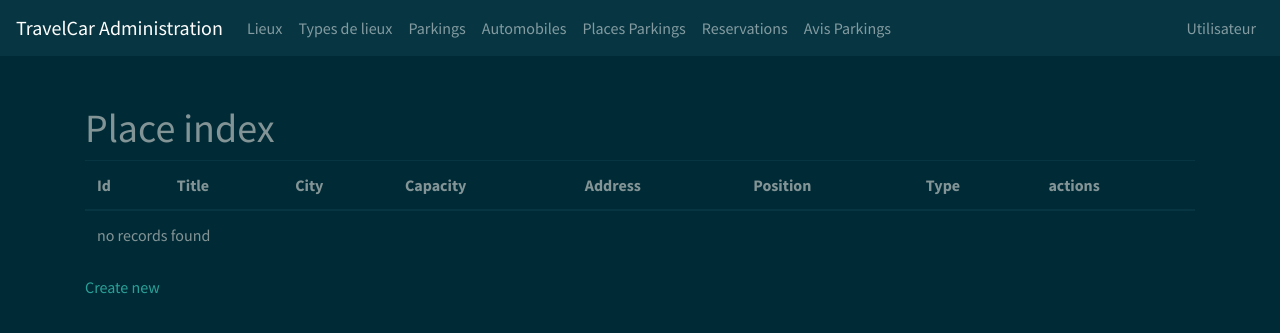
After one commit to swve/travelcar, a Symfony app: template templates/place/index.html.twig in a window 1280 px wide. The commit adds this page. Shown: the top 333 px of the page. Run offline with Twig, Linux system fonts and the light colour scheme; the template is opened without the code that fills it, so the values that code supplies are empty; some libraries are stand-ins or nearby versions.

Commit message:
[ ADD | MOD ] Places  + Backend init + Quickfixes

```diff
--- a/src/Controller/BackController.php
+++ b/src/Controller/Back/BackController.php
@@ -1,6 +1,6 @@
 <?php
 
-namespace App\Controller;
+namespace App\Controller\Back;
 
 use Symfony\Bundle\FrameworkBundle\Controller\AbstractController;
 use Symfony\Component\Routing\Annotation\Route;
--- a/src/Entity/Cars.php
+++ b/src/Entity/Cars.php
@@ -19,7 +19,7 @@ class Cars
     private $id;
 
     /**
-     * @ORM\ManyToOne(targetEntity="App\Entity\user", inversedBy="cars")
+     * @ORM\ManyToOne(targetEntity="App\Entity\User", inversedBy="cars")
      */
     private $user;
 
--- a/src/Entity/Parkreview.php
+++ b/src/Entity/Parkreview.php
@@ -17,7 +17,7 @@ class Parkreview
     private $id;
 
     /**
-     * @ORM\ManyToOne(targetEntity="App\Entity\user", inversedBy="parkreviews")
+     * @ORM\ManyToOne(targetEntity="App\Entity\User", inversedBy="parkreviews")
      */
     private $user;
 
--- a/src/Entity/Place.php
+++ b/src/Entity/Place.php
@@ -24,7 +24,7 @@ class Place
     private $title;
 
     /**
-     * @ORM\ManyToOne(targetEntity="App\Entity\placetype", inversedBy="places")
+     * @ORM\ManyToOne(targetEntity="App\Entity\Placetype", inversedBy="places")
      */
     private $type;
 
--- a/src/Entity/Placetype.php
+++ b/src/Entity/Placetype.php
@@ -80,4 +80,8 @@ class Placetype
 
         return $this;
     }
+    public function __toString()
+    {
+        return (string) $this->getTitle();
+    }
 }
--- a/src/Entity/Reservation.php
+++ b/src/Entity/Reservation.php
@@ -17,7 +17,7 @@ class Reservation
     private $id;
 
     /**
-     * @ORM\ManyToOne(targetEntity="App\Entity\user", inversedBy="reservations")
+     * @ORM\ManyToOne(targetEntity="App\Entity\User", inversedBy="reservations")
      */
     private $user;
 
--- /dev/null
+++ b/templates/base_back.html.twig
@@ -0,0 +1,65 @@
+<!DOCTYPE html>
+<html>
+
+<head>
+    <meta charset="UTF-8">
+    <title>{% block title %}Welcome!{% endblock %}</title>
+    {% block stylesheets %}{% endblock %}
+    <link rel="stylesheet" href="https://bootswatch.com/4/solar/bootstrap.min.css">
+
+</head>
+
+<body>
+    <nav class="navbar navbar-expand-lg navbar-dark bg-dark">
+        <a class="navbar-brand" href="{{ path('index')}}">TravelCar Administration</a>
+        <button class="navbar-toggler" type="button" data-toggle="collapse" data-target="#navbarSupportedContent"
+            aria-controls="navbarSupportedContent" aria-expanded="false" aria-label="Toggle navigation">
+            <span class="navbar-toggler-icon"></span>
+        </button>
+
+        <div class="collapse navbar-collapse" id="navbarSupportedContent">
+            <ul class="navbar-nav mr-auto">
+
+                <li class="nav-item">
+                    <a class="nav-link" href="#">Lieux </a>
+                </li>
+                <li class="nav-item">
+                    <a class="nav-link" href="#">Types de lieux </a>
+                </li>
+                <li class="nav-item">
+                        <a class="nav-link" href="#">Parkings </a>
+                </li>
+                <li class="nav-item">
+                        <a class="nav-link" href="#">Automobiles</a>
+                </li>
+                <li class="nav-item">
+                        <a class="nav-link" href="#">Places Parkings </a>
+                </li>
+                <li class="nav-item">
+                        <a class="nav-link" href="#">Reservations </a>
+                </li>
+                <li class="nav-item">
+                        <a class="nav-link" href="#">Avis Parkings </a>
+                </li>
+
+
+            </ul>
+
+        </div>
+        <div class="login navbar-nav my-lg-0">
+                <li class="nav-item">
+                    <a class="nav-link" href="{{ path('app_login')}}">Utilisateur </a>
+                </li>
+        </div>
+
+    </nav>
+    <div class="container">
+        <br><br>
+        {% block body %}{% endblock %}
+    </div>
+    {% block javascripts %}{% endblock %}
+    <script src="https://cdnjs.cloudflare.com/ajax/libs/jquery/3.3.1/jquery.min.js"></script>
+    <script src="https://stackpath.bootstrapcdn.com/bootstrap/4.3.1/js/bootstrap.min.js"></script>
+</body>
+
+</html>
--- /dev/null
+++ b/templates/place/_delete_form.html.twig
@@ -0,0 +1,5 @@
+<form method="post" action="{{ path('place_delete', {'id': place.id}) }}" onsubmit="return confirm('Are you sure you want to delete this item?');">
+    <input type="hidden" name="_method" value="DELETE">
+    <input type="hidden" name="_token" value="{{ csrf_token('delete' ~ place.id) }}">
+    <button class="btn">Delete</button>
+</form>
--- /dev/null
+++ b/templates/place/_form.html.twig
@@ -0,0 +1,4 @@
+{{ form_start(form) }}
+    {{ form_widget(form) }}
+    <button class="btn">{{ button_label|default('Save') }}</button>
+{{ form_end(form) }}
--- /dev/null
+++ b/templates/place/index.html.twig
@@ -0,0 +1,46 @@
+{% extends 'base_back.html.twig' %}
+
+{% block title %}Place index{% endblock %}
+
+{% block body %}
+    <h1>Place index</h1>
+
+    <table class="table">
+        <thead>
+            <tr>
+                <th>Id</th>
+                <th>Title</th>
+                <th>City</th>
+                <th>Capacity</th>
+                <th>Address</th>
+                <th>Position</th>
+                <th>Type</th>
+                <th>actions</th>
+
+            </tr>
+        </thead>
+        <tbody>
+        {% for place in places %}
+            <tr>
+                <td>{{ place.id }}</td>
+                <td>{{ place.title }}</td>
+                <td>{{ place.city }}</td>
+                <td>{{ place.capacity }}</td>
+                <td>{{ place.address }}</td>
+                <td>{{ place.position }}</td>
+                <td>{{ place.type }}</td>
+                <td>
+                    <a href="{{ path('place_show', {'id': place.id}) }}">show</a>
+                    <a href="{{ path('place_edit', {'id': place.id}) }}">edit</a>
+                </td>
+            </tr>
+        {% else %}
+            <tr>
+                <td colspan="7">no records found</td>
+            </tr>
+        {% endfor %}
+        </tbody>
+    </table>
+
+    <a href="{{ path('place_new') }}">Create new</a>
+{% endblock %}
```
Also changed, not shown: src/Controller/Back/PlaceController.php (added, +96 -0 lines), src/Form/PlaceType.php (added, +30 -0 lines), templates/back/index.html.twig (+2 -15 lines), templates/place/edit.html.twig (added, +10 -0 lines), templates/place/new.html.twig (added, +8 -0 lines), templates/place/show.html.twig (added, +39 -0 lines).
